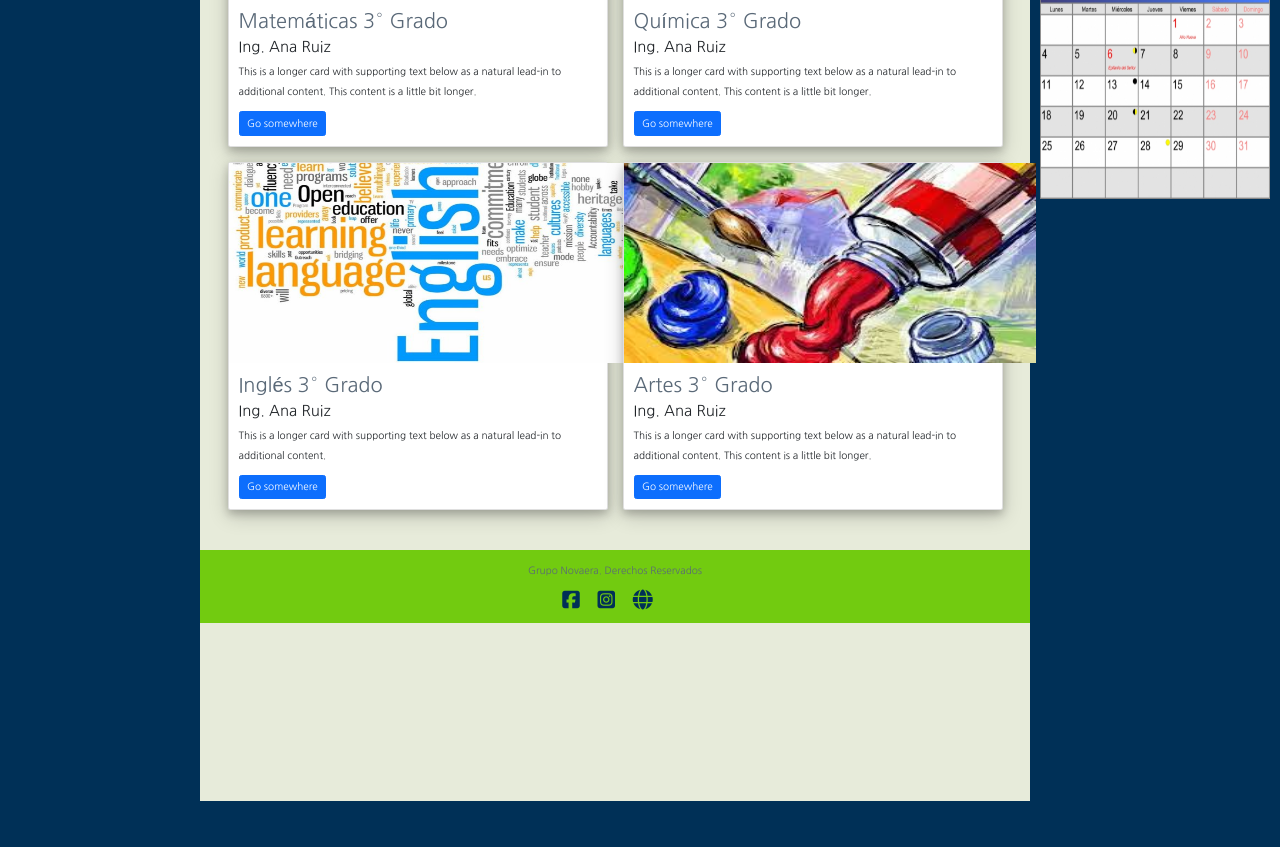
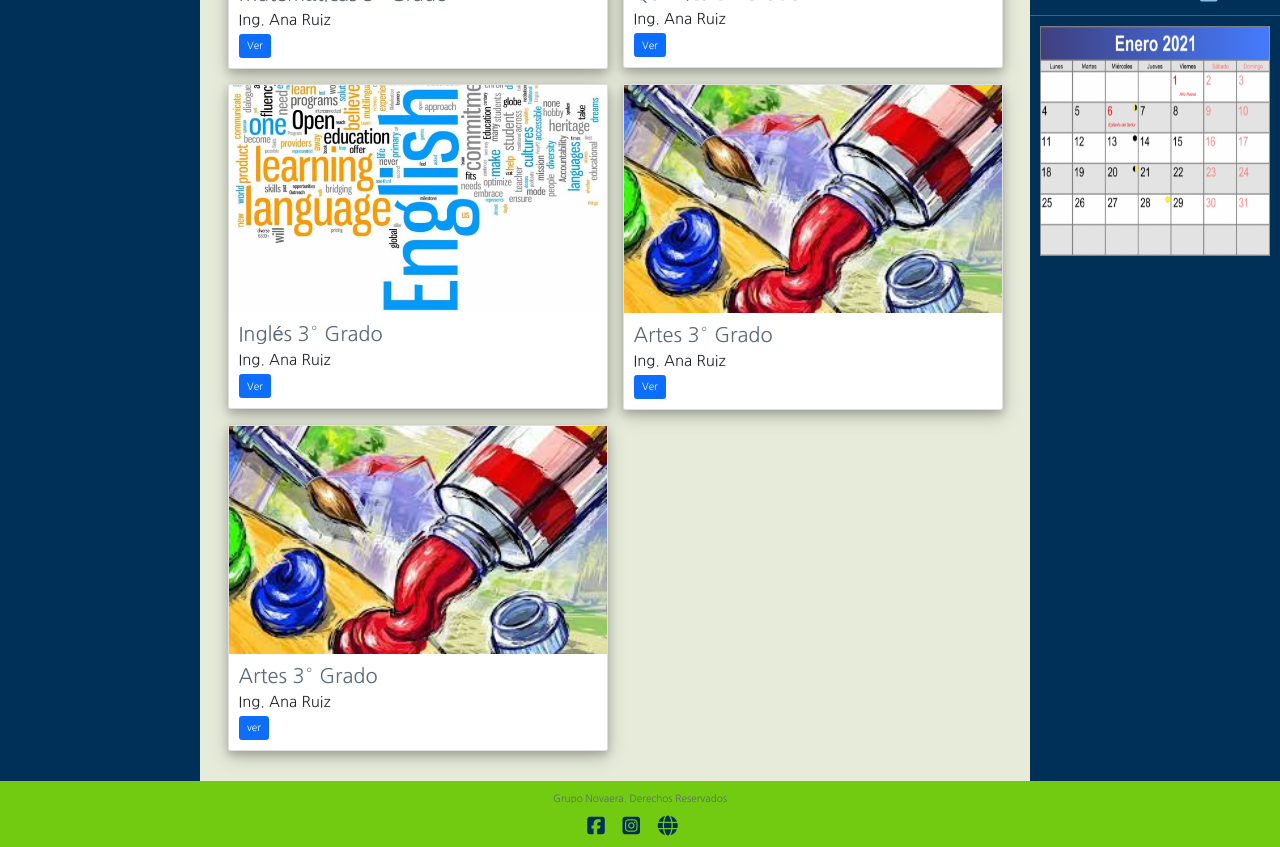
Before and after one commit to Elizabeth145992/Control_Escolar_Novaera, a PHP site: page /view/pagina_principal.php in a window 1280 px wide. Shown: the part 413-1260 px from the top of the page. Before the commit the page ends 1214 px from the top, so only its background shows below. Run offline with PHP 8.4, Linux system fonts and the light colour scheme; some libraries are stand-ins or nearby versions; some web fonts are replaced.

Commit message:
Realización de la primra vista para que sea responsiva para tableta y celular

```diff
--- a/css/style.css
+++ b/css/style.css
@@ -13,12 +13,18 @@
     --greycalendar: #969FAA;
     --black: #000000;
 }
+body, html{
+    height: 100%;
+    margin: 0%;
+    padding: 0%;
+    display: flex;
+  flex-direction: column;
+    }
 html {
-    box-sizing: border-box;
     font-size: 62.5%; /* 1 rem = 10px */
 }
 *, *:before, *:after {
-    box-sizing: inherit;
+    box-sizing: border-box;
 }
 h1{
     font-family:  'Oswald', sans-serif;
@@ -32,14 +38,10 @@
 }
 body{
     font-family: var(--fuente);
-    line-height: 2;
     background-color:#e7ebda;
 }
 .centro{
     text-align: center;
-}
-.contenedor{
-    width: min(90%, 115rem);
 }
 .titulo{
     color: var(--white);
@@ -96,17 +98,15 @@
     background-color: var(--navegation);
     display:block;
     float:left;
-    min-height: 151.8vh;
     margin-right: 2rem;
-
+    height: 100%;
 }
 .menu_derecho{
-    background-color: var(--navegation);
+    background-color:  var(--navegation);
     display:block;
     float:right;
-    min-height: 151.8vh;
     margin-left: 2rem;
-
+    height: 100%;
 }
 .menu2{
     width: 20rem;
@@ -189,3 +189,68 @@
     margin-right: 6rem;
     font-size: 2rem;
 }
+.margen{
+    margin: 0%;
+    padding: 0%;
+}
+/*-----------Media-----------------------------*/
+@media (max-width: 768px) {
+    .menu2{
+        width: 15rem;
+    }
+    .esconder{
+        display: none;
+    }
+    .nombre{
+        margin: 0%;
+        padding: 0%;
+        font-size: 1.5rem;
+    }
+    .centro{
+        text-align: center;
+    }
+    .img_clase{
+        width:16.5rem;
+        height: 20rem;
+    }
+    .separacion{
+        margin-left: 1rem;
+    }
+
+}
+@media (min-width: 768px){
+    .esconder2{
+        display: none;
+    }
+}
+@media (min-width: 480px){
+    .esconder3{
+        display: none;
+    }
+}
+@media (max-width: 480px){
+    .esconder4{
+        display: none;
+    }
+    .separacion{
+        margin-left: 1rem;
+    }
+    .logo_cont{
+        margin-left: 2rem;
+        margin-top: 1rem;
+        margin-bottom: 1rem;
+    }
+    #menu_icono{
+        font-size: 2rem;
+    }
+    .boton_salir{
+        text-decoration: none;
+        padding-top:0.5rem;
+        padding-bottom:0.5rem;
+        padding-left:2rem;
+        padding-right: 2rem;
+        background-color:var(--blue1);
+        color: var(--black);
+        border-radius:1rem;
+    }
+}
--- /dev/null
+++ b/js/main.js
@@ -0,0 +1,6 @@
+$(document).ready(function(){
+
+    var height = $(window).height();
+
+    $('#div2').height(height);
+});
--- a/view/footer.html
+++ b/view/footer.html
@@ -1,3 +1,4 @@
+<div class="container-fluid margen">
 <footer>
     <p>Grupo Novaera. Derechos Reservados</p>
     <div class="centro">
@@ -6,7 +7,7 @@
         <a href="#"><i class="icono_footer fas fa-globe"></i></a>
     </div>
 </footer>
-</div><!--Termina contenedor-->
+</div>
 <!-- JavaScript Bundle with Popper -->
 <script src="https://cdn.jsdelivr.net/npm/bootstrap@5.1.0/dist/js/bootstrap.bundle.min.js" integrity="sha384-U1DAWAznBHeqEIlVSCgzq+c9gqGAJn5c/t99JyeKa9xxaYpSvHU5awsuZVVFIhvj" crossorigin="anonymous"></script>
 </body>
--- a/view/header.php
+++ b/view/header.php
@@ -8,5 +8,7 @@
     <!-- Bootstrap CSS -->
     <link href="https://cdn.jsdelivr.net/npm/bootstrap@5.1.0/dist/css/bootstrap.min.css" rel="stylesheet" integrity="sha384-KyZXEAg3QhqLMpG8r+8fhAXLRk2vvoC2f3B09zVXn8CA5QIVfZOJ3BCsw2P0p/We" crossorigin="anonymous">
     <link rel="stylesheet" href="../css/style.css">
+    <script src="http://code.jquery.com/jquery-latest.js"></script>
+   <!-- <script src="../js/main.js"></script>-->
     <title>Instituo Novaera</title>
   </head>
--- a/view/pagina_principal.php
+++ b/view/pagina_principal.php
@@ -5,56 +5,65 @@
     include("principal.html");
 
     ?>
-    <div class="contenedor">
-        <p class="clases">Clases: 3° Grado de Secundaria<p>
+
+
+        <p class="clases">Clases: 3° Grado de Secundaria</p>
             <hr class="linea">
             <div class="row row-cols-1 row-cols-md-2 g-4">
   <div class="col">
-    <div class="card borde sombra">
-      <img class="img_clase" src="../img/matematicas.jpg" class="card-img-top" alt="...">
+    <div class="card borde sombra tamano">
+      <img class="img-fluid" src="../img/artes.jpg" class="card-img-top" alt="...">
       <div class="card-body">
         <h5 class="card-title">Matemáticas 3° Grado</h5>
         <h6>Ing. Ana Ruiz</h6>
-        <p class="card-text">This is a longer card with supporting text below as a natural lead-in to additional content. This content is a little bit longer.</p>
-        <a href="#" class="btn btn-primary">Go somewhere</a>
+        <a href="#" class="btn btn-primary">Ver</a>
     </div>
     </div>
   </div>
   <div class="col">
     <div class="card borde sombra">
-      <img class="img_clase" src="../img/ciencias.jpg" class="card-img-top" alt="...">
+      <img class="img-fluid" src="../img/ingles.jpg" class="card-img-top" alt="...">
       <div class="card-body">
         <h5 class="card-title">Química 3° Grado</h5>
         <h6>Ing. Ana Ruiz</h6>
-        <p class="card-text">This is a longer card with supporting text below as a natural lead-in to additional content. This content is a little bit longer.</p>
-        <a href="#" class="btn btn-primary">Go somewhere</a>
+        <a href="#" class="btn btn-primary">Ver</a>
     </div>
     </div>
   </div>
   <div class="col">
     <div class="card borde sombra">
-      <img class="img_clase" src="../img/ingles.jpg" class="card-img-top" alt="...">
+      <img class="img-fluid" src="../img/ingles.jpg" class="card-img-top" alt="...">
       <div class="card-body">
         <h5 class="card-title">Inglés 3° Grado</h5>
         <h6>Ing. Ana Ruiz</h6>
-        <p class="card-text">This is a longer card with supporting text below as a natural lead-in to additional content.</p>
-        <a href="#" class="btn btn-primary">Go somewhere</a>
+        <a href="#" class="btn btn-primary">Ver</a>
     </div>
     </div>
   </div>
   <div class="col">
     <div class="card borde sombra">
-      <img class="img_clase" src="../img/artes.jpg" class="card-img-top" alt="...">
+      <img class="img-fluid" src="../img/artes.jpg" class="card-img-top" alt="...">
       <div class="card-body">
         <h5 class="card-title">Artes 3° Grado</h5>
         <h6>Ing. Ana Ruiz</h6>
-        <p class="card-text">This is a longer card with supporting text below as a natural lead-in to additional content. This content is a little bit longer.</p>
-        <a href="#" class="btn btn-primary">Go somewhere</a>
+        <a href="#" class="btn btn-primary">Ver</a>
+    </div>
+    </div>
+  </div>
+  <div class="col">
+    <div class="card borde sombra">
+      <img class="img-fluid" src="../img/artes.jpg" class="card-img-top" alt="...">
+      <div class="card-body">
+        <h5 class="card-title">Artes 3° Grado</h5>
+        <h6>Ing. Ana Ruiz</h6>
+        <a href="#" class="btn btn-primary">ver</a>
     </div>
     </div>
   </div>
 </div>
+
 <br><br>
+</div><!--Termina contenedor-->
 
 
               <?php
--- a/view/principal.html
+++ b/view/principal.html
@@ -1,17 +1,83 @@
 <body>
-    <aside class="menu_izquierdo">
+    <nav>
+        <div class="menu">
+            <div class="logo_cont">
+        <img id="logo" src="../img/instituto-novaera-logo (1).png" alt="Novaera"></div>
+        <h1 class="titulo centro">Instituto Novaera</h1>
+        <div>
+        <ul id="menu_icono">
+            <a href="#"><i class="separacion fas fa-user"></i></a>
+            <a href="#"><i class="separacion fas fa-bell"></i></a>
+            <a href="#"><i class="separacion fas fa-envelope"></i></a>
+            <a href="#" class="separacion boton_salir">Salir</a>
+        </ul>
+    </div>
+        </div>
+    </nav>
+
+    <div class="container-fluid margen">
+        <button class="esconder3 btn btn-primary" type="button" data-bs-toggle="collapse" data-bs-target="#esconder3" aria-expanded="false" aria-controls="esconder3">
+            Menú
+          </button>
+
+          <aside class="menu_izquierdo centro esconder4" >
+            <ul class="menu2 menu2_separacion">
+                <span class="nombre centro"><i class="esconder user fas fa-user"></i>Daniela García</span>
+                <span class="nombre centro">Alumno</span><br>
+                <hr>
+            <li><a href="#"><i class="paginas esconder fas fa-chart-line"></i>
+                <span  class="pagina">Página Principal</span>
+
+                <hr>
+            </a></li>
+            <br>
+            <p>
+            <button class="esconder2 btn btn-primary" type="button" data-bs-toggle="collapse" data-bs-target="#esconder" aria-expanded="false" aria-controls="esconder">
+              Ver calendario
+            </button>
+          </p>
+            </ul>
+        </aside>
+
+    <aside id="esconder3" class="collapse menu_izquierdo centro" >
         <ul class="menu2 menu2_separacion">
-            <span class="nombre"><i class="user fas fa-user"></i>Daniela García</span>
-            <span class="nombre">Alumno</span><br>
+            <span class="nombre centro"><i class="esconder user fas fa-user"></i>Daniela García</span>
+            <span class="nombre centro">Alumno</span><br>
             <hr>
-        <li><a href="#"><i class="paginas fas fa-chart-line"></i>
+        <li><a href="#"><i class="paginas esconder fas fa-chart-line"></i>
             <span  class="pagina">Página Principal</span>
 
             <hr>
         </a></li>
+        <br>
+        <p>
+        <button class="esconder2 btn btn-primary" type="button" data-bs-toggle="collapse" data-bs-target="#esconder" aria-expanded="false" aria-controls="esconder">
+          Ver calendario
+        </button>
+      </p>
         </ul>
     </aside>
-    <aside class="menu_derecho">
+
+
+        <aside class="menu_derecho esconder" id="div2">
+            <ul class="menu3 menu2_separacion">
+                <li class="centro">
+                <span class="horario pagina">Horarios</span>
+                <i class="paginas fas fa-calendar"></i>
+                <hr>
+                <img class="calendario" src="../img/calendar.jpg" alt="">
+                <br><br><br>
+            </li>
+            <li class="centro">
+                <span class="horario pagina">Calendario</span>
+                <i class="paginas fas fa-calendar-alt"></i>
+                <hr>
+                <img class="calendario" src="../img/calendar.jpg" alt="">
+            </li>
+            </ul>
+        </aside>
+
+    <aside id="esconder" class="menu_derecho collapse" >
         <ul class="menu3 menu2_separacion">
             <li class="centro">
             <span class="horario pagina">Horarios</span>
@@ -28,16 +94,3 @@
         </li>
         </ul>
     </aside>
-    <nav>
-        <div class="menu">
-            <div class="logo_cont">
-        <img id="logo" src="../img/instituto-novaera-logo (1).png" alt="Novaera"></div>
-        <h1 class="titulo centro">Instituto Novaera</h1>
-        <ul id="menu_icono">
-            <a href="#"><i class="separacion fas fa-user"></i></a>
-            <a href="#"><i class="separacion fas fa-bell"></i></a>
-            <a href="#"><i class="separacion fas fa-envelope"></i></a>
-            <a href="#" class="separacion boton_salir">Salir</a>
-        </ul>
-        </div>
-    </nav>
```
